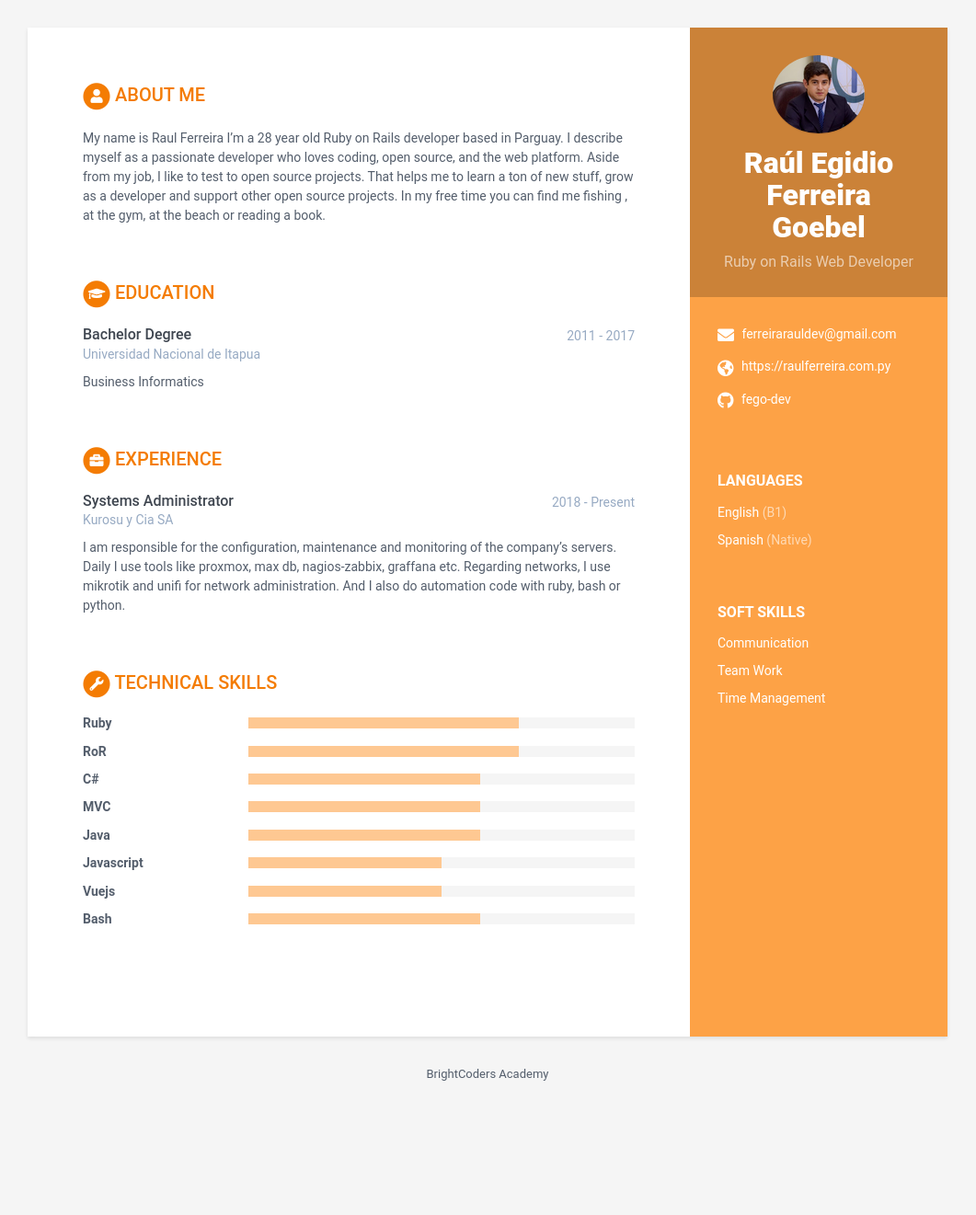
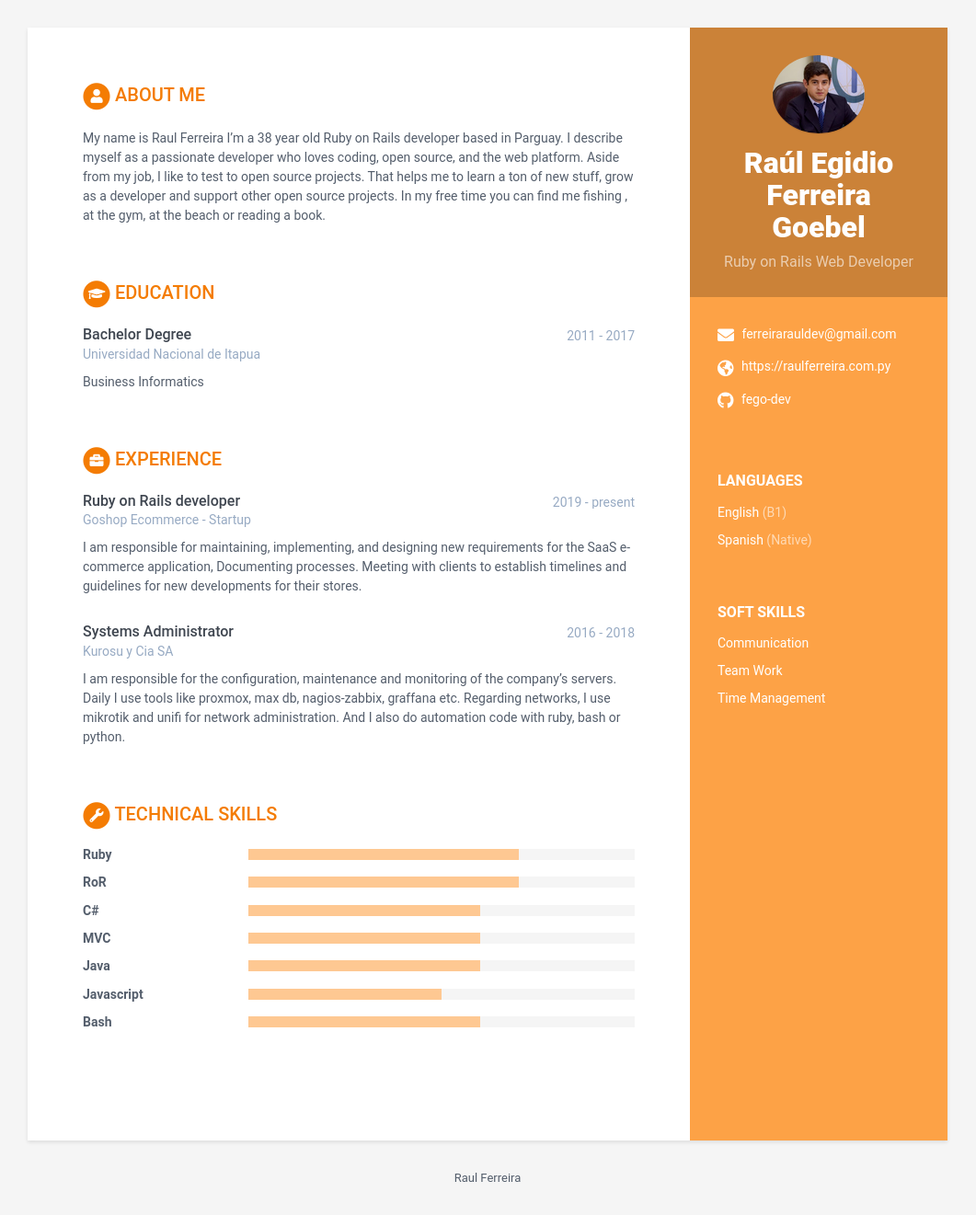
Before and after one commit to fego-dev/fego-dev.github.io, a Jekyll site: the page built from index.html, in a window 1280 px wide. Shown: the whole page at 92% size, without its empty margins (110-1171 px from the left). Built offline with Jekyll 4.4.1, drawn with Linux system fonts in a browser that asks for light colours; before the commit the page ends 1209 px from its top, so only the background shows below that.

Commit message:
update cv

```diff
--- a/_data/data.yml
+++ b/_data/data.yml
@@ -39,7 +39,7 @@ sidebar:
 career-profile:
   title: About Me # NO MODIFICAR
   summary: |
-    My name is Raul Ferreira  I'm a 28 year old Ruby on Rails developer based in Parguay. I describe myself as a passionate developer who loves coding, open source, and the web platform.
+    My name is Raul Ferreira  I'm a 38 year old Ruby on Rails developer based in Parguay. I describe myself as a passionate developer who loves coding, open source, and the web platform.
     Aside from my job, I like to test to open source projects. That helps me to learn a ton of new stuff, grow as a developer and support other open source projects.
     In my free time you can find me fishing , at the gym, at the beach or reading a book.
 
@@ -53,8 +53,15 @@ educationcomplete:
 
 # Registra aquí tu experiencia. Agrega o elimina según sea necesario
 experiences:
+  - role: Ruby on Rails developer
+    time: 2019 - present
+    company: Goshop Ecommerce - Startup
+    details: |
+      I am responsible for maintaining, implementing, and designing new requirements for the SaaS e-commerce application,
+      Documenting processes.
+      Meeting with clients to establish timelines and guidelines for new developments for their stores.
   - role: Systems Administrator
-    time: 2018 - Present
+    time: 2016 - 2018
     company: Kurosu y Cia SA
     details: |
       I am responsible for the configuration, maintenance and monitoring of the company's servers.
@@ -91,12 +98,9 @@ skills:
     - name: Javascript
       level: 50%
 
-    - name: Vuejs
-      level: 50%
-
     - name: Bash
       level: 60%
 
 # NO MODIFICAR
 footer: >
-  BrightCoders Academy
+  Raul Ferreira
```
